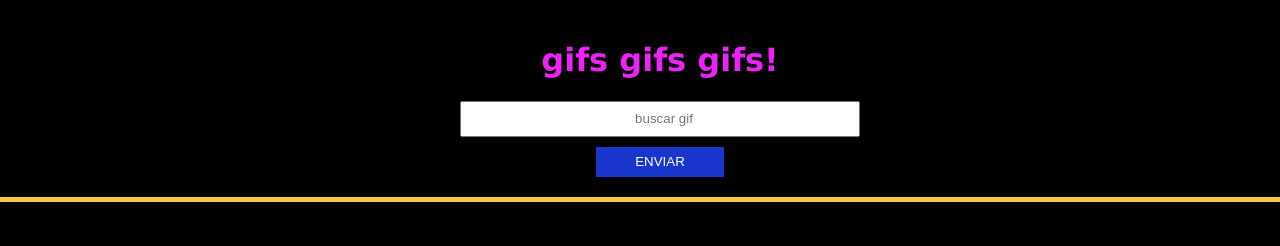
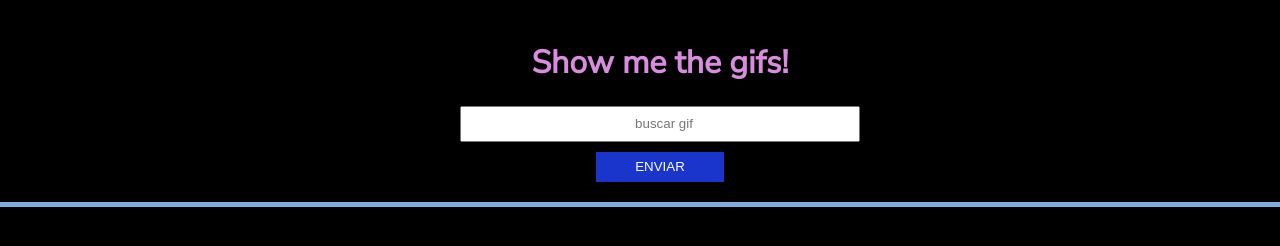
Before and after one commit to JeskaLopes/semana-10-turma7, a plain HTML site: page Aula 4/exercicio-giphy/index.html in a window 1280 px wide. Shown: the top 246 px of the page. Drawn offline with Linux system fonts and the light colour scheme.

Commit message:
Corrige erros

```diff
--- a/Aula 4/exercicio-giphy/css/style.css
+++ b/Aula 4/exercicio-giphy/css/style.css
@@ -1,13 +1,17 @@
 body {
   margin: 0;
-  font-family: Verdana, Geneva, sans-serif;
+  font-family: 'Nunito Sans', sans-serif;
   background-color: #000;
-  color: #ec22f7;
+  color: #da8cdf;
+}
+
+h2{
+  font-family: 'Nunito Sans', sans-serif;
 }
 
 .formulario {
   width: 100vw;
-  border-bottom: solid 5px #f4cb42;
+  border-bottom: solid 5px #7dafdf;
   padding: 20px;
   display: flex;
   flex-direction: column;
--- a/Aula 4/exercicio-giphy/index.html
+++ b/Aula 4/exercicio-giphy/index.html
@@ -2,13 +2,14 @@
 <html>
 <head>
   <meta charset="utf-8">
+  <link href="https://fonts.googleapis.com/css?family=Nunito+Sans&display=swap" rel="stylesheet">
   <link rel="stylesheet" type="text/css" href="css/style.css">
   <title>gifs gifs gifs</title>
 </head>
 <body>
   <div class="formulario">
     <div>
-      <h1>gifs gifs gifs!</h1>
+      <h1>Show me the gifs!</h1>
     </div>
     <div class="div-campos">
       <form class="campos-form">
```
Also changed, not shown: Aula 1/senha.html (+2 -1 lines).
